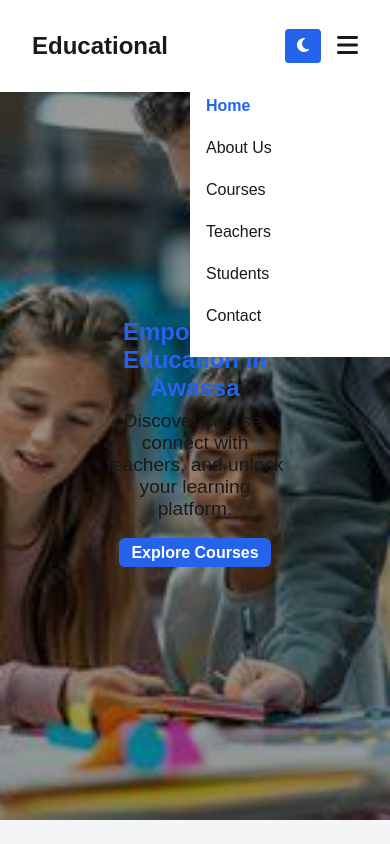
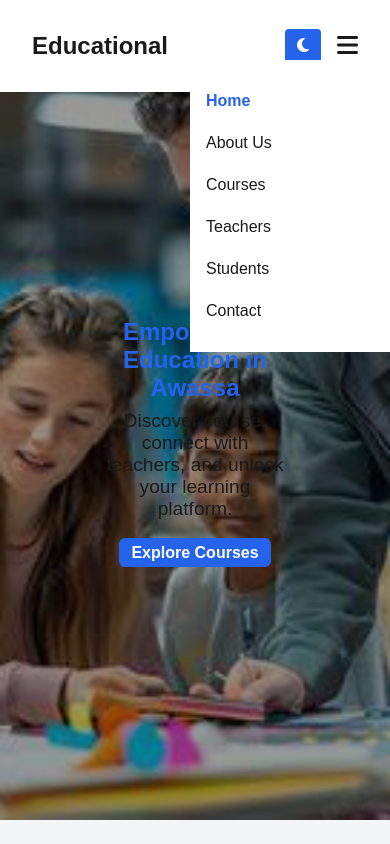
Before and after one commit to degifetise/hawasa-eagle-turoial-websites, a plain HTML site: page index.html in a window 390 px wide. Both pictures are taken after a click on the element 347 px from the left and 45 px from the top of the page. Shown: the top 844 px of the page. Drawn offline with Linux system fonts and the light colour scheme.

Commit message:
fix/navbar

```diff
--- a/responsive.css
+++ b/responsive.css
@@ -19,13 +19,14 @@ body.dark {
     flex-direction: column;
     background: var(--top-bar-bg-color);
     position: absolute;
-    top: 65px;
+    top: -100%;
     right: 0;
     width: 200px;
     padding: 2rem 1rem;
   }
   .nav-links.active {
     display: flex;
+    top: 60px;
   }
   .menu-toggle {
     display: block;
```
